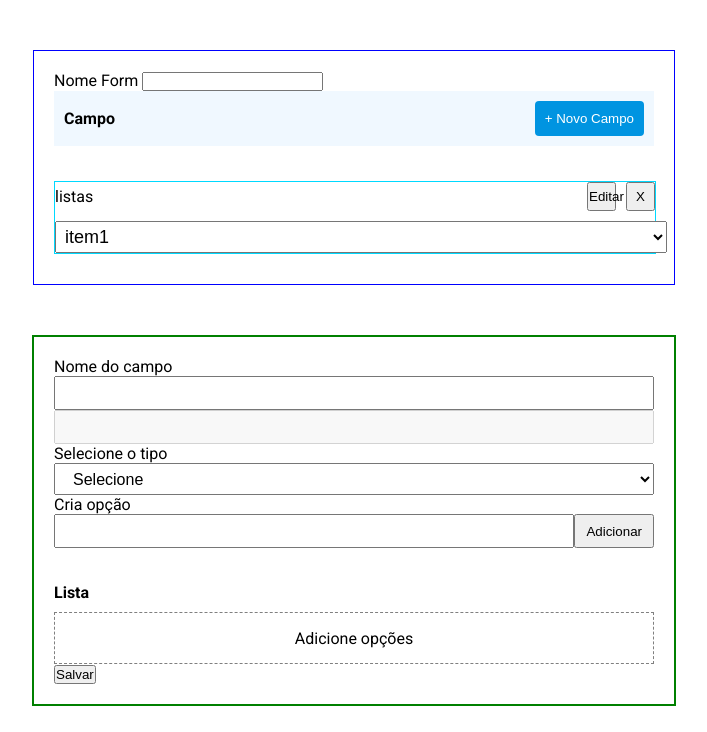
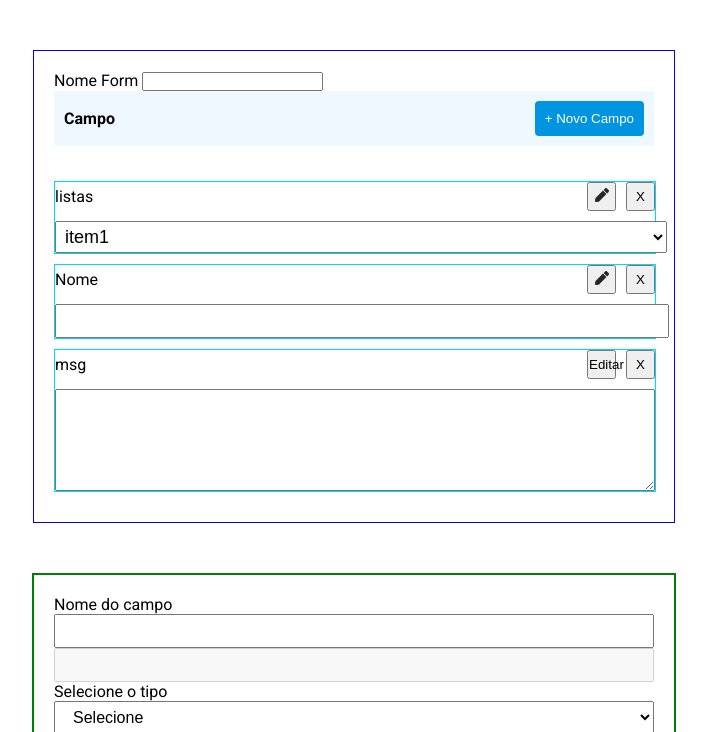
Before and after one commit to Sara01romao/edit-form, a PHP site: page / in a window 1280 px wide. Shown: the top 732 px of the page, without its empty margins (286-993 px from the left). Before the commit the page ends 706 px from the top, so only its background shows below. Run offline with PHP 8.4, Linux system fonts and the light colour scheme.

Commit message:
feat: editar input e textarea

```diff
--- a/index.html
+++ b/index.html
@@ -99,13 +99,50 @@
         <div>
             <label>listas</label>
             <div>
-                <button type="button" class="editar-campo" onclick='editarCampo(this)'>Editar</button>
+                <button type="button" class="editar-campo" onclick='editarCampo(this)'>
+                    <svg width="14" height="14" viewBox="0 0 14 14" fill="none" xmlns="http://www.w3.org/2000/svg">
+                        <path d="M7.95001 2.54937L11.4505 6.04997L3.84938 13.6514L0.728442 13.9959C0.31064 14.0421 -0.0423582 13.6888 0.00412498 13.271L0.351382 10.1478L7.95001 2.54937ZM13.6155 2.02819L11.9719 0.384528C11.4592 -0.128176 10.6277 -0.128176 10.115 0.384528L8.56878 1.93084L12.0692 5.43145L13.6155 3.88513C14.1282 3.37215 14.1282 2.54089 13.6155 2.02819Z" fill="#262626"></path>
+                    </svg>
+                </button>
                 <button type="button" class="remove-campo" onclick="removerCampo(this)"> X</button>
             </div>
         </div>
          <select name="listas">
             <option value="item1">item1</option><option value="item3">item3</option>
           </select>
+
+
+    </div>
+
+    <div class="novoCampo" id="campo_1699287220905">
+        <div>
+            <label>Nome</label>
+            <div>
+                <button type="button" class="editar-campo" onclick="editarCampo(this)">
+                    <svg width="14" height="14" viewBox="0 0 14 14" fill="none" xmlns="http://www.w3.org/2000/svg">
+                        <path d="M7.95001 2.54937L11.4505 6.04997L3.84938 13.6514L0.728442 13.9959C0.31064 14.0421 -0.0423582 13.6888 0.00412498 13.271L0.351382 10.1478L7.95001 2.54937ZM13.6155 2.02819L11.9719 0.384528C11.4592 -0.128176 10.6277 -0.128176 10.115 0.384528L8.56878 1.93084L12.0692 5.43145L13.6155 3.88513C14.1282 3.37215 14.1282 2.54089 13.6155 2.02819Z" fill="#262626"></path>
+                    </svg>
+                </button>
+                <button type="button" class="remove-campo" onclick="removerCampo(this)"> X</button>
+            </div>
+        </div>
+        <input name="Nome">
+
+
+    </div>
+
+
+    <div class="novoCampo" id="campo_1699288771532">
+        <div>
+            <label>msg</label>
+
+            <div>
+                <button type="button" class="editar-campo" onclick="editarCampo(this)">Editar</button>
+                <button type="button" class="remove-campo" onclick="removerCampo(this)"> X</button>
+            </div>
+        </div>
+
+        <textarea name="msg" style=""></textarea>
 
 
     </div>
@@ -121,6 +158,7 @@
     <div class="campo-input">
         <label for="">Nome do campo</label>
         <input type="text" name="nome-campo" id="nome-campo-edit" required>
+        <small class="erro-campo">Preencha o campo</small>
         <input type="text" name="id-campo" id="id-campo" disabled="disabled">
     </div>
 
@@ -388,7 +426,11 @@
                             <label >${nome_campo}</label>
 
                             <div>
-                                <button type='button' class='editar-campo' onclick='editarCampo(this)'>Editar</button>
+                                <button type='button' class='editar-campo' onclick='editarCampo(this)'>
+                                    <svg width="14" height="14" viewBox="0 0 14 14" fill="none" xmlns="http://www.w3.org/2000/svg">
+                                            <path d="M7.95001 2.54937L11.4505 6.04997L3.84938 13.6514L0.728442 13.9959C0.31064 14.0421 -0.0423582 13.6888 0.00412498 13.271L0.351382 10.1478L7.95001 2.54937ZM13.6155 2.02819L11.9719 0.384528C11.4592 -0.128176 10.6277 -0.128176 10.115 0.384528L8.56878 1.93084L12.0692 5.43145L13.6155 3.88513C14.1282 3.37215 14.1282 2.54089 13.6155 2.02819Z" fill="#262626"/>
+                                    </svg>
+                                </button>
                                 <button type='button' class='remove-campo' onclick='removerCampo(this)'> X</button>
                             </div>
                         </div>
@@ -432,17 +474,18 @@
             var idCampo = campoContainer.attr('id');
             const selectElement = campoContainer.find("select");
 
+            const inputElement = campoContainer.find("input");
+            const textareaElement = campoContainer.find("textarea");
 
-            var select_name = selectElement.attr('name');
 
-            $('.form-edit-campo #nome-campo-edit ').val(select_name );
             $('#id-campo').val(idCampo);
 
-            console.log('edit info', idCampo, select_name)
+
 
             if (selectElement.length > 0) {
 
-
+                var select_name = selectElement.attr('name');
+                $('.form-edit-campo #nome-campo-edit ').val(select_name );
 
                 $('.form-edit-campo #tipo-campo-edit').val("tres").change();
 
@@ -476,7 +519,7 @@
 
                                 <div class="btns-option">
 
-                                    <button type="button" class="remove-option">Remover</button>
+                                    <button type="button" class="remove-option">x</button>
                                 </div>
 
                         `;
@@ -485,21 +528,40 @@
                     $('.option-lista-edit.editar-campo').append(optionItem);
 
 
+
+
+
                 });
+
+                  //verifica qtd de option
+                if($('.option-lista-edit').find('.option-item').length !== 0){
+
+                    $('.msg-option').css('display','none')
+                }
 
 
 
 
 
 
-            } else {
-                console.log("O .novoCampo NÃO contém um elemento <select>.");
+            } else if(inputElement.length > 0){
+                var input_name = inputElement.attr('name');
+                $('.form-edit-campo #nome-campo-edit ').val(input_name );
+
+                $('.form-edit-campo #tipo-campo-edit').val("um").change();
+
+            }else if(textareaElement.length > 0){
+                var textarea_name = textareaElement.attr('name');
+                $('.form-edit-campo #nome-campo-edit ').val(textarea_name);
+
+                $('.form-edit-campo #tipo-campo-edit').val("dois").change();
+
             }
 
 
 
 
-            $(campoContainer).css('background', 'red');
+
         }
 
 
@@ -534,11 +596,7 @@
 
             }
 
-            //verifica qtd de option
-            if($('.option-lista').find('.option-item').length !== 0){
 
-               $('.msg-option').css('display','none')
-            }
 
         })
 
@@ -558,6 +616,23 @@
 
 
 
+        $('#tipo-campo-edit').on('change', function() {
+            console.log( this.value );
+
+            if(this.value == "tres"){
+                console.log( "Lista" );
+
+                $('.option-container').css('display', 'block');
+
+            }else{
+                $('.option-container').css('display', 'none');
+                //$('.option-item').remove()
+
+            }
+        });
+
+
+
         $('.salvar-campo-edit').on('click', function() {
 
 
@@ -566,6 +641,8 @@
             var id_campo = document.getElementById('id-campo').value;
 
             console.log(tipo_campo, id_campo, nome_campo)
+
+            if(nome_campo !== ''){
 
                     if(tipo_campo == "tres"){
 
@@ -592,7 +669,11 @@
                                 <div>
                                     <label >${nome_campo}</label>
                                     <div>
-                                <button type='button' class='editar-campo' onclick='editarCampo(this)'>Editar</button>
+                                        <button type='button' class='editar-campo' onclick='editarCampo(this)'>
+                                            <svg width="14" height="14" viewBox="0 0 14 14" fill="none" xmlns="http://www.w3.org/2000/svg">
+                                                <path d="M7.95001 2.54937L11.4505 6.04997L3.84938 13.6514L0.728442 13.9959C0.31064 14.0421 -0.0423582 13.6888 0.00412498 13.271L0.351382 10.1478L7.95001 2.54937ZM13.6155 2.02819L11.9719 0.384528C11.4592 -0.128176 10.6277 -0.128176 10.115 0.384528L8.56878 1.93084L12.0692 5.43145L13.6155 3.88513C14.1282 3.37215 14.1282 2.54089 13.6155 2.02819Z" fill="#262626"/>
+                                            </svg>
+                                        </button>
                                         <button type='button' class='remove-campo' onclick='removerCampo(this)'> X</button>
                                     </div>
                                 </div>
@@ -608,11 +689,7 @@
                             $('#novo-form').find('#'+id_campo).replaceWith(novoSelect);
                             //$('#novo-form').append(novoSelect);
 
-                    // Limpe os campos após a edição e o salvamento
-                    $('#nome-campo-edit').val('');
-                    $('#id-campo').val('');
-                    $('#tipo-campo-edit').val('');
-                    $('.option-lista-edit .option-item').remove();
+
 
 
                         }
@@ -621,10 +698,82 @@
 
 
 
+                    }else if(tipo_campo == "um"){
+
+                        var novoInput = document.createElement('div');
+                            novoInput.classList.add('novoCampo');
+
+                            var novoCampoId = 'campo_' + Date.now();
+                            novoInput.id=novoCampoId;
+
+
+                            // Conteúdo HTML do novo item
+
+
+                            novoInput.innerHTML = `
+                                <div>
+                                    <label >${nome_campo}</label>
+                                    <div>
+                                        <button type='button' class='editar-campo' onclick='editarCampo(this)'>
+                                            <svg width="14" height="14" viewBox="0 0 14 14" fill="none" xmlns="http://www.w3.org/2000/svg">
+                                                <path d="M7.95001 2.54937L11.4505 6.04997L3.84938 13.6514L0.728442 13.9959C0.31064 14.0421 -0.0423582 13.6888 0.00412498 13.271L0.351382 10.1478L7.95001 2.54937ZM13.6155 2.02819L11.9719 0.384528C11.4592 -0.128176 10.6277 -0.128176 10.115 0.384528L8.56878 1.93084L12.0692 5.43145L13.6155 3.88513C14.1282 3.37215 14.1282 2.54089 13.6155 2.02819Z" fill="#262626"/>
+                                            </svg>
+                                        </button>
+                                        <button type='button' class='remove-campo' onclick='removerCampo(this)'> X</button>
+                                    </div>
+                                </div>
+                                <input name='${nome_campo}'>
+
+
+                            `;
+
+
+                            $('#novo-form').find('#'+id_campo).replaceWith(novoInput);
+
+                    }else if(tipo_campo == "dois"){
+
+                        var novoTextarea = document.createElement('div');
+                        novoTextarea.classList.add('novoCampo');
+                        var novoCampoId = 'campo_' + Date.now();
+                            novoTextarea.id=novoCampoId;
+
+                        // Conteúdo HTML do novo item
+
+
+                        novoTextarea.innerHTML = `
+                            <div>
+                                <label >${nome_campo}</label>
+
+                                <div>
+                                    <button type='button' class='editar-campo' onclick='editarCampo(this)'>
+                                        <svg width="14" height="14" viewBox="0 0 14 14" fill="none" xmlns="http://www.w3.org/2000/svg">
+                                                <path d="M7.95001 2.54937L11.4505 6.04997L3.84938 13.6514L0.728442 13.9959C0.31064 14.0421 -0.0423582 13.6888 0.00412498 13.271L0.351382 10.1478L7.95001 2.54937ZM13.6155 2.02819L11.9719 0.384528C11.4592 -0.128176 10.6277 -0.128176 10.115 0.384528L8.56878 1.93084L12.0692 5.43145L13.6155 3.88513C14.1282 3.37215 14.1282 2.54089 13.6155 2.02819Z" fill="#262626"/>
+                                        </svg>
+                                    </button>
+                                    <button type='button' class='remove-campo' onclick='removerCampo(this)'> X</button>
+                                </div>
+                            </div>
+
+                            <textarea name='${nome_campo}'></textarea>
+
+
+                        `;
+
+
+                        $('#novo-form').find('#'+id_campo).replaceWith(novoTextarea);
                     }
 
 
+                    // Limpe os campos após a edição e o salvamento
+                    $('#nome-campo-edit').val('');
+                    $('#id-campo').val('');
+                    $('#tipo-campo-edit').val('');
+                    $('#nome-campo-edit').next("small").css('display', 'none')
+                    $('.option-lista-edit .option-item').remove();
+            }else{
+                $('#nome-campo-edit').next("small").css('display', 'block')
 
+            }
 
         });
     </script>
--- a/style.css
+++ b/style.css
@@ -11,6 +11,10 @@ body{
     font-family: 'Roboto', sans-serif;
 }
 
+.erro-campo{
+    color: red;
+    display: none;
+}
 
 /*form*/
 
@@ -74,6 +78,9 @@ body{
     padding: 0px 5px;
 }
 
+.novoCampo textarea{
+    height: 100px;
+}
 
 
 /*modal adiciona*/
```
Lines whose indentation alone changed are shown as unchanged.
